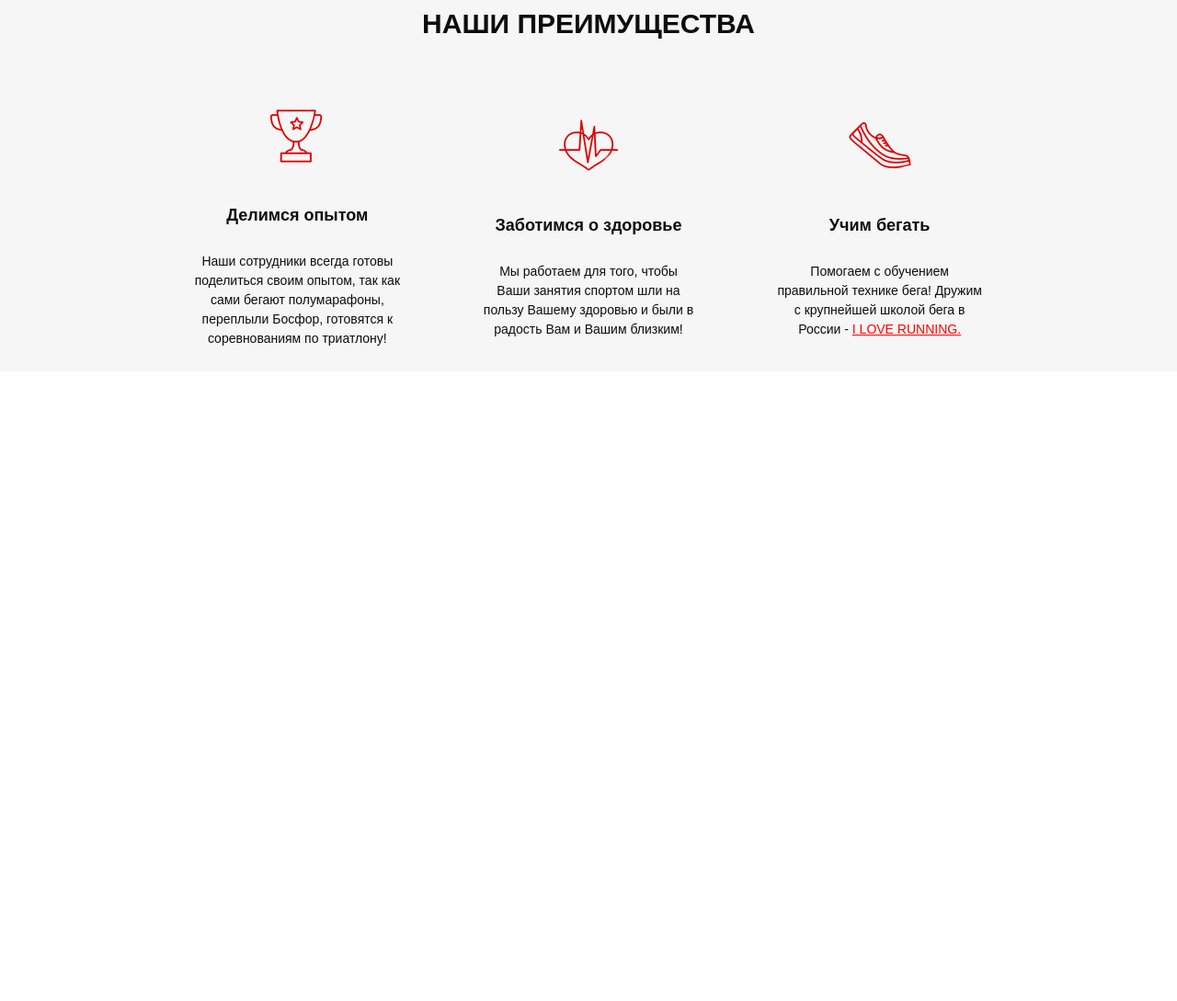
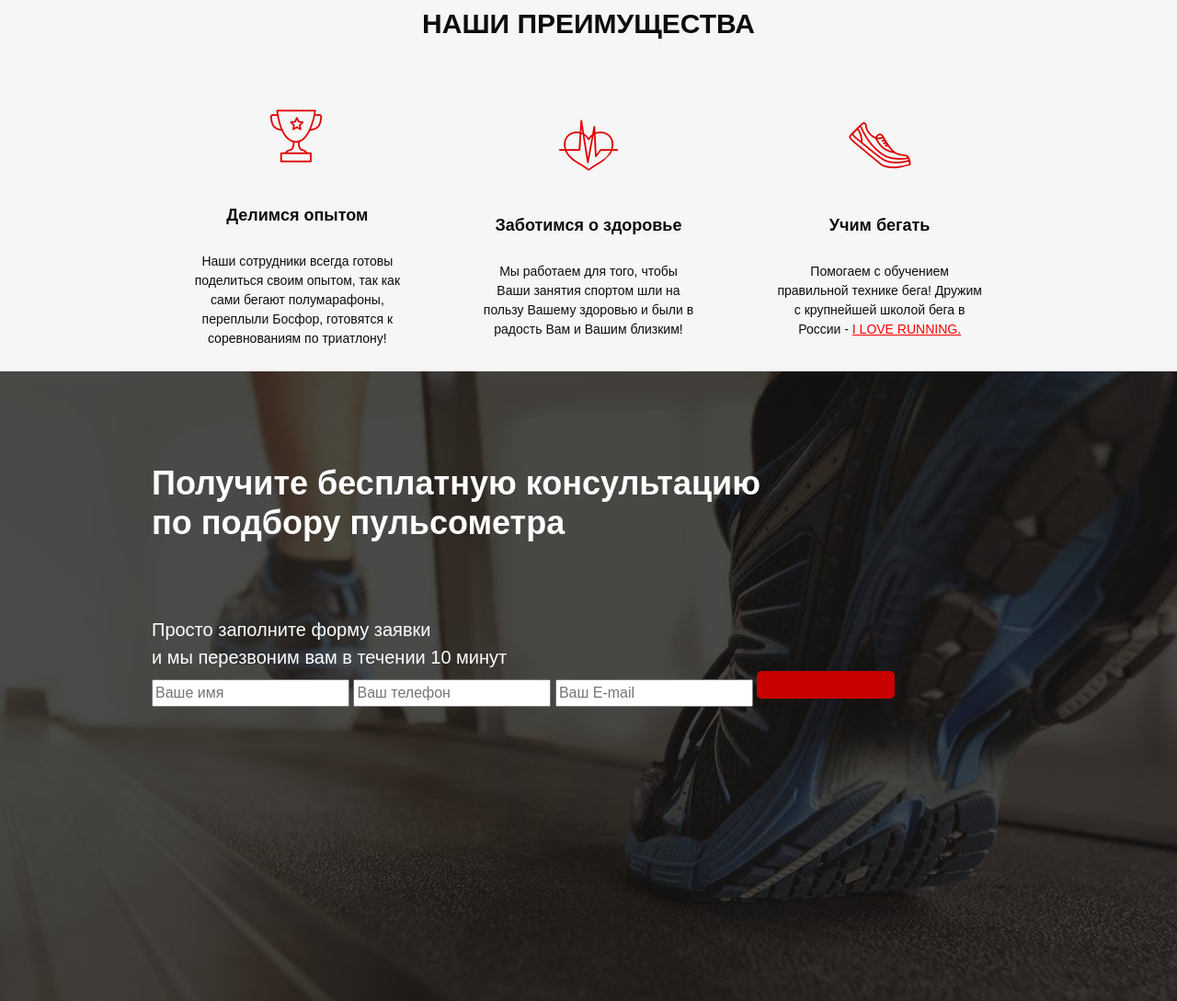
Before and after one commit to AlexYemelyanov/Pulse, a website: page src/index.html in a window 1280 px wide. Shown: the part 742-1831 px from the top of the page at 92% size. Before the commit the page ends 1146 px from the top, so only its background shows below. Drawn offline with Linux system fonts and the light colour scheme.

Commit message:
Create consultation block

```diff
--- a/src/index.html
+++ b/src/index.html
@@ -58,9 +58,10 @@
             </div>
         </div>
     </div>
+
     <div class="advantages">
         <div class="container">
-            <div class="advantages__header">НАШИ ПРЕИМУЩЕСТВА</div>
+            <div class="title">НАШИ ПРЕИМУЩЕСТВА</div>
             <div class="advantages__items">
                 <div class="advantages__item">
                     <img src="icons/cup.png" alt="cup">
@@ -86,6 +87,25 @@
             </div>
         </div>
     </div>
+
+    <div class="consultation">
+        <div class="container">
+            <h2 class="title title_left">
+                Получите бесплатную консультацию<br>
+                по подбору пульсометра
+            </h2>
+            <div class="consultation__descr">
+                Просто заполните форму заявки<br>
+                и мы перезвоним вам в течении 10 минут
+            </div>
+            <form action="#">
+                <input placeholder="Ваше имя" type="text">
+                <input placeholder="Ваш телефон" type="number">
+                <input placeholder="Ваш E-mail" type="email">
+                <button class="button"></button>
+            </form>
+        </div>
+    </div>
 </body>
 
 </html>
--- /dev/null
+++ b/src/sass/blocks/_consultation.scss
@@ -0,0 +1,12 @@
+.consultation {
+    padding: 100px 0 92px 0;
+    min-height: 685px;
+    background: url(../img/bg2.jpg) center (center/cover) no-repeat;
+    &__descr {
+        margin-top: 80px;
+        font-size: 20px;
+        font-weight: 500;
+        color: #ffffff;
+        text-align: left;
+    }
+}
--- /dev/null
+++ b/src/sass/blocks/_titles.scss
@@ -0,0 +1,11 @@
+.title {
+    font-size: 30px;
+    font-weight: 700;
+    color: #0d0d0d;
+    text-align: center;
+    &_left {
+        font-size: 36px;
+        color: #ffffff;
+        text-align: left;
+    }
+}
--- a/src/sass/style.scss
+++ b/src/sass/style.scss
@@ -11,3 +11,5 @@
 @import 'blocks/buttons';
 @import 'blocks/advantages';
 @import 'blocks/media';
+@import 'blocks/titles';
+@import 'blocks/consultation';
```
Also changed, not shown: src/css/style.min.css.
